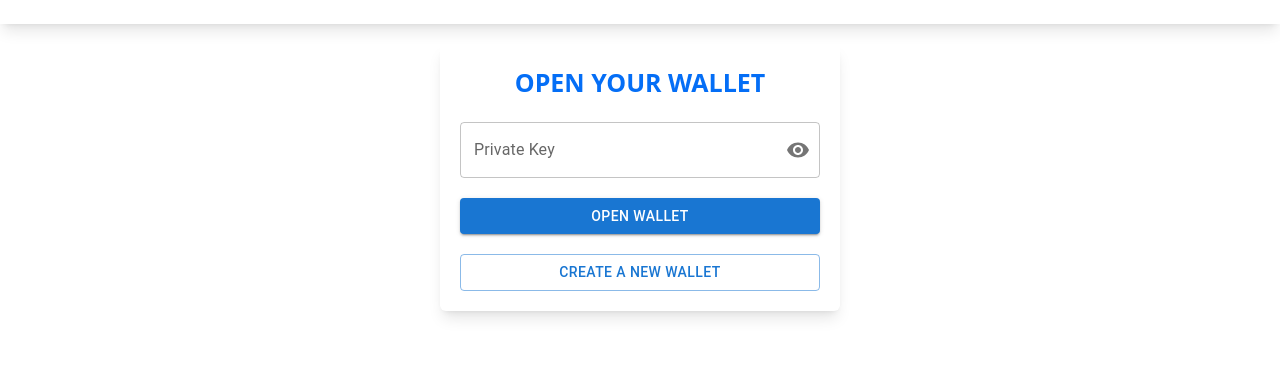
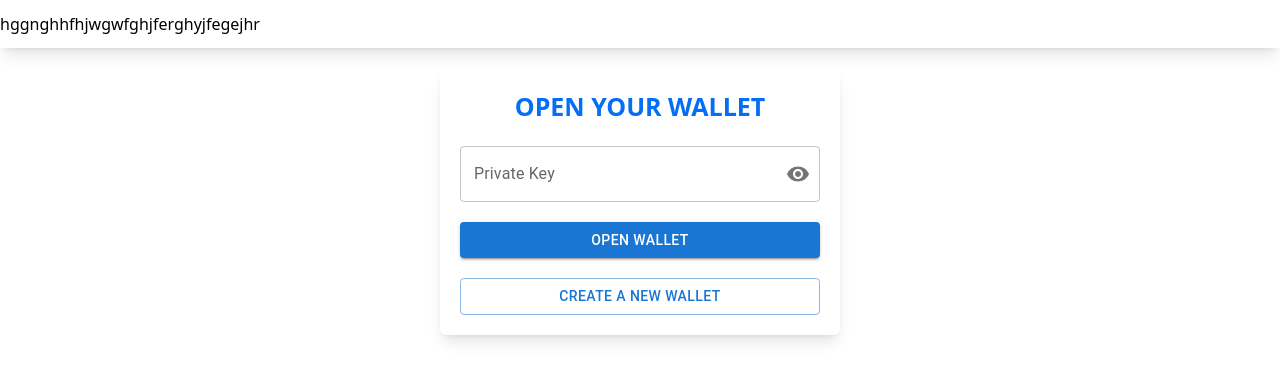
Before and after one commit to alenpragma/mindwebwallet-adv-ui, a React (Vite) app: page / in a window 1280 px wide. Shown: the top 380 px of the page. Built offline with nearby package versions, Linux system fonts and the light colour scheme; no server answers; what web3 would draw is missing.

Commit message:
2nd time push checking

```diff
--- a/src/components/Navbar.jsx
+++ b/src/components/Navbar.jsx
@@ -10,7 +10,7 @@ const Navbar = () => {
             className="w-[150px] h-auto"
           /> */}
         </div>
-
+hggnghhfhjwgwfghjferghyjfegejhr
       </div>
     </>
   );
```
